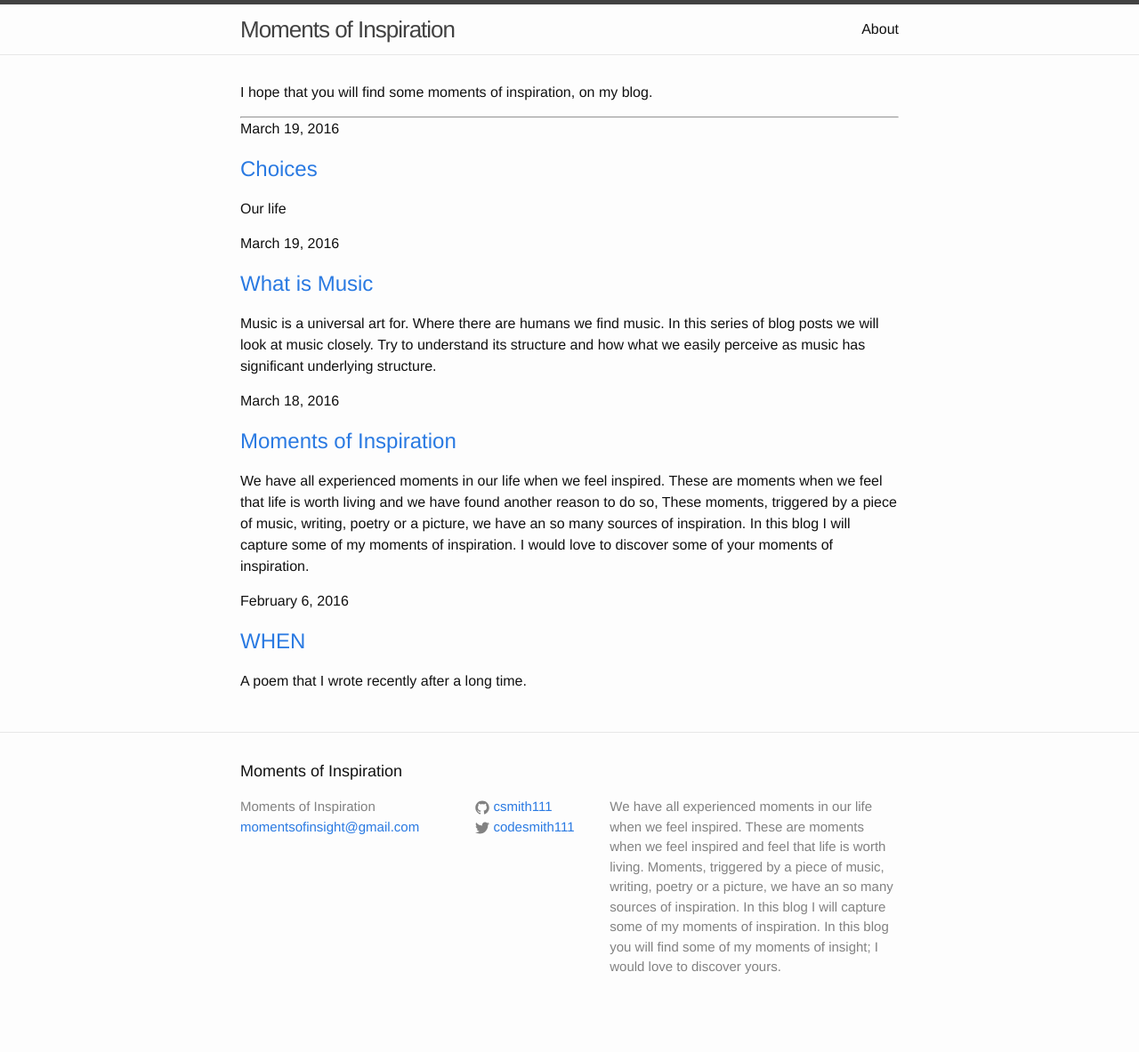
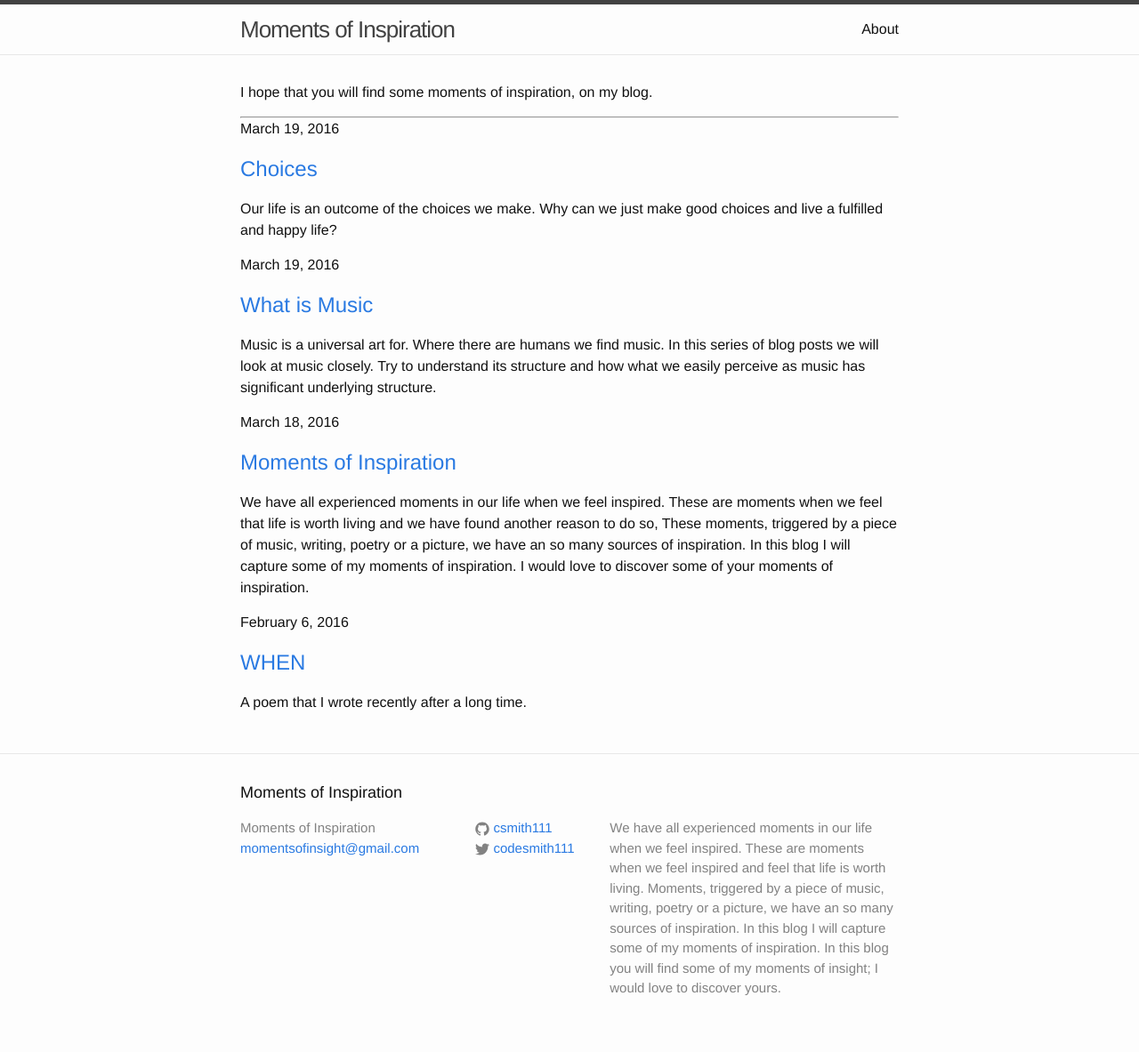
Before and after one commit to csmith111/moments-of-inspiration, a Jekyll site: the page built from index.html, in a window 1280 px wide. Shown: the whole page at 89% size. Built offline with Jekyll 4.4.1, drawn with Linux system fonts in a browser that asks for light colours; before the commit the page ends 1159 px from its top, so only the background shows below that.

Commit message:
Update Oct 18

```diff
--- a/_posts/2016-10-18-Choices.markdown
+++ b/_posts/2016-10-18-Choices.markdown
@@ -2,7 +2,7 @@
 layout: post
 title: "Choices"
 date: "2016-03-19 17:19:03 -0400"
-summary: Our life
+summary: Our life is an outcome of the choices we make. Why can we just make good choices and live a fulfilled and happy life?
 categories:  update
 ---
 
```
